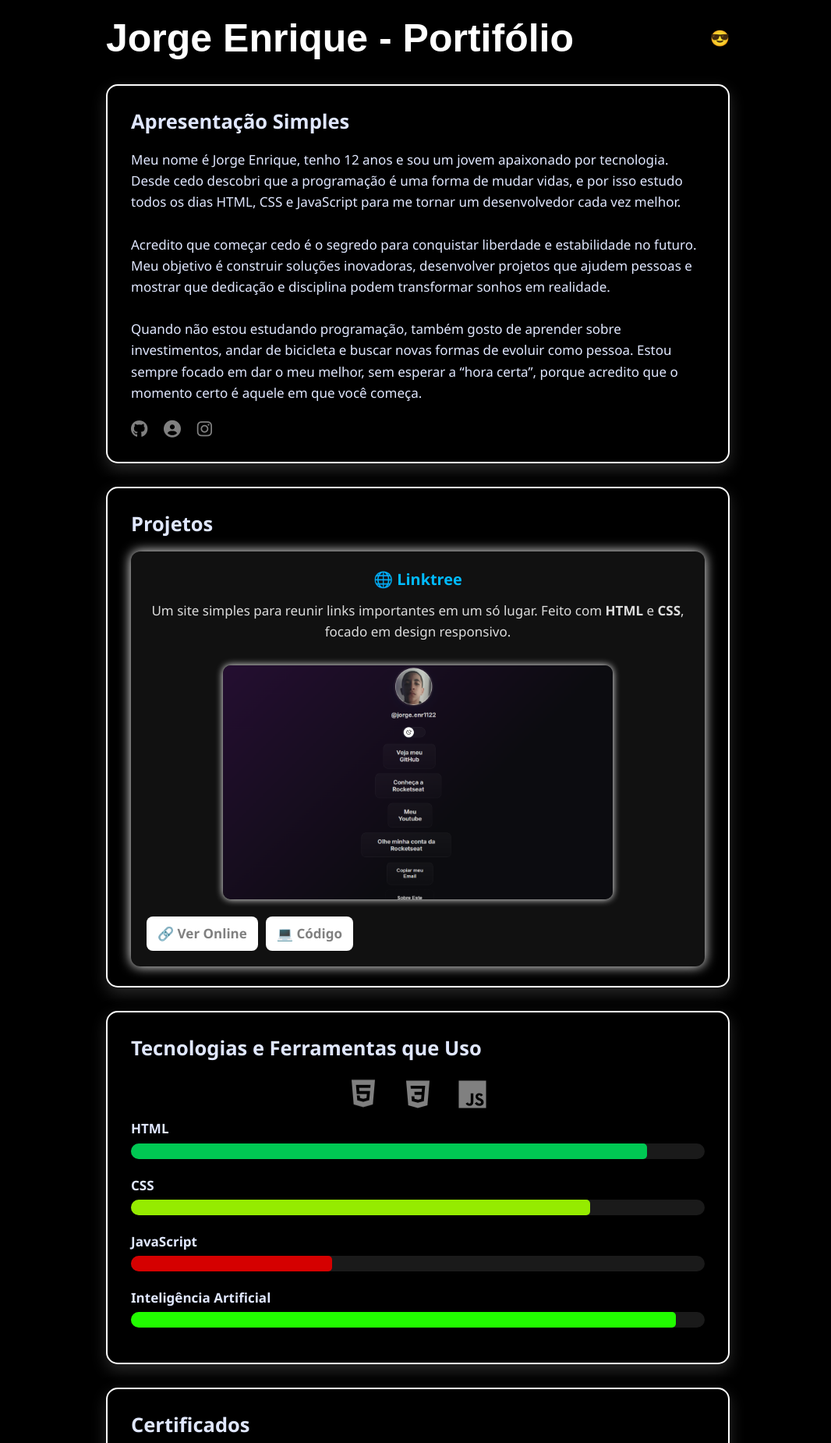
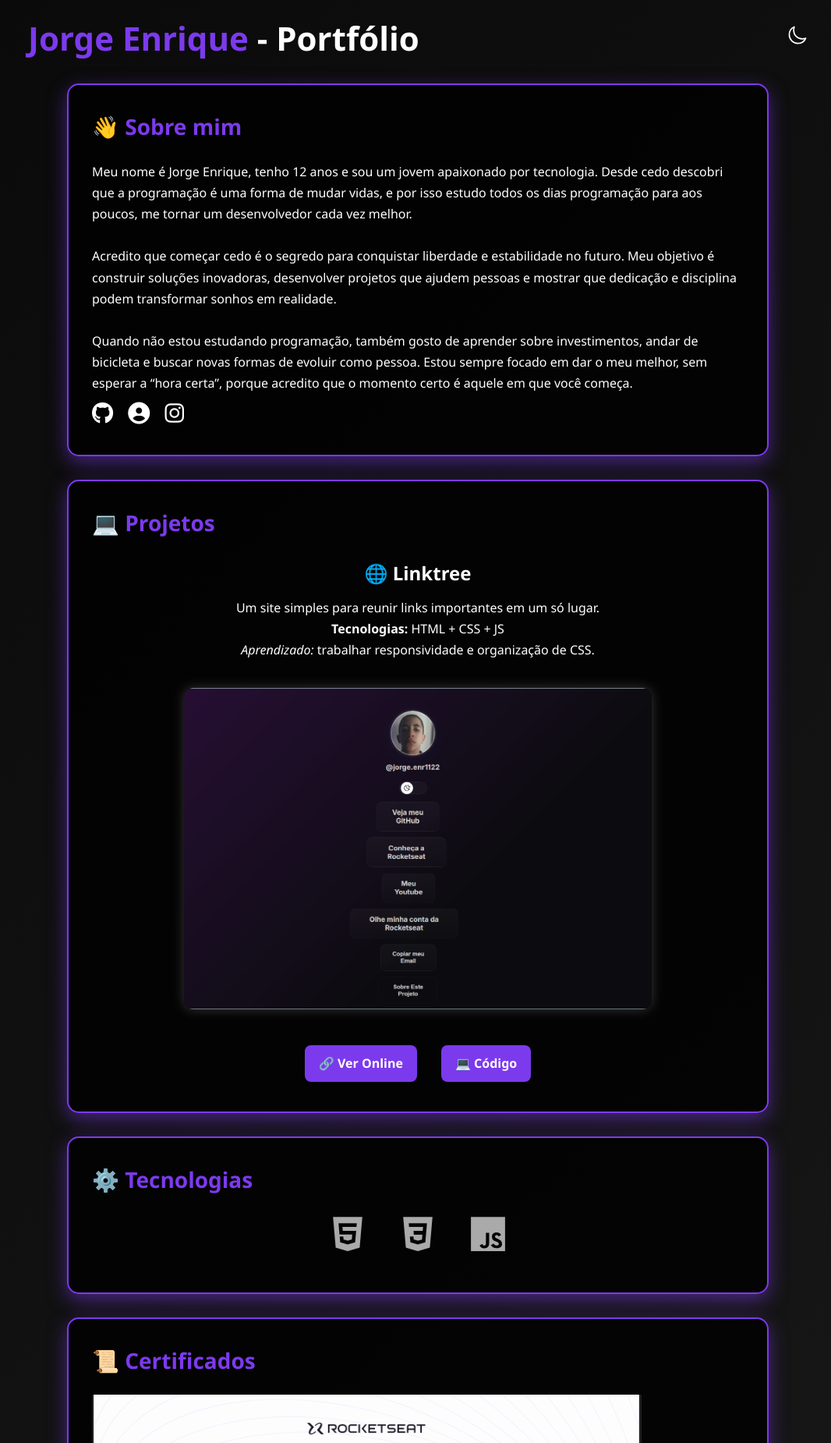
Before and after one commit to jorgedev1122/Portifolio, a plain HTML site: page index.html in a window 1280 px wide. Shown: the top 1850 px of the page at 78% size, without its empty margins (104-1170 px from the left). Drawn offline with nearby package versions, Linux system fonts and the light colour scheme.

Commit message:
Reestruturação do Código

```diff
--- a/index.html
+++ b/index.html
@@ -3,58 +3,41 @@
 <head>
   <meta charset="UTF-8">
   <meta name="viewport" content="width=device-width, initial-scale=1.0">
-  <title>Jorge Enrique - Portifólio</title>
+  <title>Portfólio - Jorge Enrique</title>
   <link rel="stylesheet" href="style.css">
   <script src="https://kit.fontawesome.com/9e869c2f88.js" crossorigin="anonymous"></script>
+  <script src="https://unpkg.com/scrollreveal"></script>
 </head>
 <body>
+  <!-- HEADER -->
   <header>
-    <h1>Jorge Enrique - Portifólio</h1>
+    <h1><span class="highlight">Jorge Enrique</span> - Portfólio</h1>
     <button id="theme-toggle"><ion-icon name="moon-outline"></ion-icon></button>
   </header>
 
   <main>
     <!-- SOBRE MIM -->
-    <section class="box">
-      <h2>Apresentação Simples</h2>
+    <section class="box reveal">
+      <h2>👋 Sobre mim</h2>
       <p>
-       <p>
-  Meu nome é Jorge Enrique, tenho 12 anos e sou um jovem apaixonado por tecnologia.
-  Desde cedo descobri que a programação é uma forma de mudar vidas,
-  e por isso estudo todos os dias HTML, CSS e JavaScript para me tornar
-  um desenvolvedor cada vez melhor.
-  <br><br>
-  Acredito que começar cedo é o segredo para conquistar liberdade e
-  estabilidade no futuro. Meu objetivo é construir soluções inovadoras,
-  desenvolver projetos que ajudem pessoas e mostrar que dedicação e
-  disciplina podem transformar sonhos em realidade.
-  <br><br>
-  Quando não estou estudando programação, também gosto de aprender sobre
-  investimentos, andar de bicicleta e buscar novas formas de evoluir como pessoa.
-  Estou sempre focado em dar o meu melhor, sem esperar a “hora certa”,
-  porque acredito que o momento certo é aquele em que você começa.
-</p>
+        Meu nome é Jorge Enrique, tenho 12 anos e sou um jovem apaixonado por tecnologia. Desde cedo descobri que a programação é uma forma de mudar vidas, e por isso estudo todos os dias programação para aos poucos, me tornar um desenvolvedor cada vez melhor. <br><br> Acredito que começar cedo é o segredo para conquistar liberdade e estabilidade no futuro. Meu objetivo é construir soluções inovadoras, desenvolver projetos que ajudem pessoas e mostrar que dedicação e disciplina podem transformar sonhos em realidade. <br><br> Quando não estou estudando programação, também gosto de aprender sobre investimentos, andar de bicicleta e buscar novas formas de evoluir como pessoa. Estou sempre focado em dar o meu melhor, sem esperar a “hora certa”, porque acredito que o momento certo é aquele em que você começa.
       </p>
       <div class="social">
-        <a href="https://github.com/jorgedev1122" target="_blank">
-          <i class="fa-brands fa-github"></i>
-        </a>
-        <a href="https://app.rocketseat.com.br/me/jjorge-enrique" target="_blank">
-          <i class="fa-solid fa-circle-user"></i>
-        </a>
-        <a href="https://www.instagram.com/j0rge.enr1122" target="_blank">
-          <i class="fa-brands fa-instagram"></i>
-        </a>
+        <a href="https://github.com/jorgedev1122" target="_blank"><i class="fa-brands fa-github"></i></a>
+        <a href="https://app.rocketseat.com.br/me/jjorge-enrique" target="_blank"><i class="fa-solid fa-circle-user"></i></a>
+        <a href="https://www.instagram.com/j0rge.enr1122" target="_blank"><i class="fa-brands fa-instagram"></i></a>
       </div>
     </section>
 
     <!-- PROJETOS -->
-    <section class="box">
-      <h2>Projetos</h2>
+    <section class="box reveal">
+      <h2>💻 Projetos</h2>
       <div class="projeto">
         <h3>🌐 Linktree</h3>
         <p>Um site simples para reunir links importantes em um só lugar.
-     Feito com <strong>HTML</strong> e <strong>CSS</strong>, focado em design responsivo.</p>
+          <br><strong>Tecnologias:</strong> HTML + CSS + JS
+          <br><em>Aprendizado:</em> trabalhar responsividade e organização de CSS.
+        </p>
         <img src="./Foto.Portiólio.png" alt="Preview do projeto Linktree" class="projeto-img">
         <div class="botoes">
           <a href="https://jorgedev1122.github.io/My-Linktree/" target="_blank" class="btn">🔗 Ver Online</a>
@@ -62,80 +45,39 @@
         </div>
       </div>
     </section>
-</main>
 
-
-   <section class="box">
-  <h2>Tecnologias e Ferramentas que Uso</h2>
+    <!-- TECNOLOGIAS -->
+    <section class="box reveal">
+      <h2>⚙️ Tecnologias</h2>
       <div class="tech-icons">
         <ion-icon class="tech-icon" name="logo-html5"></ion-icon>
         <ion-icon class="tech-icon" name="logo-css3"></ion-icon>
         <ion-icon class="tech-icon" name="logo-javascript"></ion-icon>
       </div>
-  <div class="tech-skill">
-    <label>HTML</label>
-    <div class="bar">
-      <div class="fill html"></div>
-    </div>
-  </div>
-
-  <div class="tech-skill">
-    <label>CSS</label>
-    <div class="bar">
-      <div class="fill css"></div>
-    </div>
-  </div>
-
-  <div class="tech-skill">
-    <label>JavaScript</label>
-    <div class="bar">
-      <div class="fill js"></div>
-    </div>
-  </div>
-
-  <div class="tech-skill">
-    <label>Inteligência Artificial</label>
-    <div class="bar">
-      <div class="fill ia"></div>
-    </div>
-  </div>
     </section>
 
-
-  <section class="box">
-  <h2>Certificados</h2>
+    <!-- CERTIFICADOS -->
+    <section class="box reveal">
+      <h2>📜 Certificados</h2>
       <div class="certificado-container">
-    <img src="./Assets/Certificado.png" alt="aaaaa" />
+        <img src="./Assets/Certificado.png" alt="Certificado Rocketseat">
       </div>
-  <h3>SIGNIFICADO DO CURSO</h3>
-  <p>
-    O <strong>Curso Discover</strong> da Rocketseat é uma introdução completa e prática ao desenvolvimento web, focada em fundamentos essenciais para a criação de aplicações modernas. Durante o curso, aprendi os conceitos básicos de <strong>HTML, CSS e JavaScript</strong>, além de entender como construir páginas responsivas e interativas.
-  </p>
-  <p>
-    O curso aborda a importância da estruturação semântica com HTML, a estilização eficiente usando CSS, e a lógica de programação e manipulação do DOM com JavaScript. Também aprendi sobre boas práticas de desenvolvimento, organização de código e a utilização de ferramentas que facilitam o fluxo de trabalho.
-  </p>
-  <p>
-    Esse curso foi fundamental para consolidar minha base em front-end, preparando-me para avançar em projetos mais complexos e integrar outras tecnologias no meu processo de aprendizado.
-  </p>
+O <strong>Curso Discover</strong> da Rocketseat é uma introdução completa e prática ao desenvolvimento web, focada em fundamentos essenciais para a criação de aplicações modernas. Durante o curso, aprendi os conceitos básicos de <strong>HTML, CSS e JavaScript</strong>, além de entender como construir páginas responsivas e interativas. </p> <p> O curso aborda a importância da estruturação semântica com HTML, a estilização eficiente usando CSS, e a lógica de programação e manipulação do DOM com JavaScript. Também aprendi sobre boas práticas de desenvolvimento, organização de código e a utilização de ferramentas que facilitam o fluxo de trabalho. </p> <p> Esse curso foi fundamental para consolidar minha base em front-end, preparando-me para avançar em projetos mais complexos e integrar outras tecnologias no meu processo de aprendizado. </p>
     </section>
 
+    <!-- CONTATO -->
+    <section class="box reveal">
       <h2>Contato</h2>
-<p>🠗 Entre em contato por email 🠗</p>
-<p>jorgeenriqueantunes@gmail.com</p>
-
-
-
-
+      <p>🢃 Entre em Contato comigo por email 🢃</p>
+      <p class="email">jorgeenriqueantunes@gmail.com</p>
+    </section>
+  </main>
 
   <footer>
     <p>&copy; 2025 - Jorge Enrique</p>
   </footer>
+
   <script src="script.js"></script>
-
-
-
-
-
   <script type="module" src="https://unpkg.com/ionicons@7.1.0/dist/ionicons/ionicons.esm.js"></script>
   <script nomodule src="https://unpkg.com/ionicons@7.1.0/dist/ionicons/ionicons.js"></script>
 </body>
--- a/script.js
+++ b/script.js
@@ -2,40 +2,20 @@ document.addEventListener('DOMContentLoaded', () => {
   const btn = document.getElementById("theme-toggle");
   const body = document.body;
 
-  // Aplica o tema salvo anteriormente (persistência)
   const savedTheme = localStorage.getItem('theme');
-  if (savedTheme === 'light') {
-    body.classList.add('light');
-    btn.textContent = "🙂";
-  } else {
-    body.classList.remove('light');
-    btn.textContent = "😎";
-  }
+  if (savedTheme === 'light') body.classList.add('light');
 
-  // Alterna tema ao clicar no botão
   btn.addEventListener("click", () => {
     body.classList.toggle("light");
+    localStorage.setItem("theme", body.classList.contains("light") ? "light" : "dark");
+  });
 
-    const isLight = body.classList.contains("light");
-    btn.textContent = isLight ? "🙂" : "😎";
-
-    // Salva preferência
-    localStorage.setItem("theme", isLight ? "light" : "dark");
+  // ScrollReveal animações
+  ScrollReveal().reveal('.reveal', {
+    distance: '50px',
+    duration: 1000,
+    easing: 'ease-in-out',
+    origin: 'bottom',
+    interval: 200
   });
 });
-
-document.addEventListener('DOMContentLoaded', () => {
-  const icons = document.querySelectorAll(".tech-icon");
-  let current = 0;
-
-  setInterval(() => {
-    // remove animação de todos
-    icons.forEach(icon => icon.classList.remove("pulando"));
-
-    // adiciona a animação ao ícone atual
-    icons[current].classList.add("pulando");
-
-    // passa pro próximo
-    current = (current + 1) % icons.length;
-  }, 300);
-});
--- a/style.css
+++ b/style.css
@@ -1,27 +1,24 @@
-
 * {
   margin: 0;
   padding: 0;
   box-sizing: border-box;
 }
+
 body {
-font-family: Arial, sans-serif;
-  background-color: black;
-  background-image: url(./Assets/Background.jpg);
-  background-position: center;
-  background-repeat: repeat-x;
-  background-size: auto;
+  font-family: 'Segoe UI', Tahoma, Geneva, Verdana, sans-serif;
+  background: linear-gradient(135deg, #0a0a0a, #1a1a1a);
   color: white;
   display: flex;
   flex-direction: column;
   align-items: center;
   min-height: 100vh;
   padding: 20px;
+  transition: background 0.3s ease, color 0.3s ease;
 }
 
 header {
   width: 100%;
-  max-width: 800px;
+  max-width: 1000px;
   display: flex;
   justify-content: space-between;
   align-items: center;
@@ -29,293 +26,160 @@ header {
 }
 
 header h1 {
-  font-size: 50px;
+  font-size: 42px;
+  font-weight: bold;
+}
 
+.highlight {
+  color: #7c3aed;
 }
 
 #theme-toggle {
   background: none;
   border: none;
-  font-size: 20px;
+  font-size: 26px;
   cursor: pointer;
   color: white;
 }
 
-/* Caixinhas */
+/* Caixa */
 .box {
-  background-color: rgba(0, 0, 0, 1);
-  border: 2px solid white;
-  border-radius: 10px;
-  padding: 20px;
-  margin-bottom: 25px;
-  box-shadow: 0px 0px 15px black;
-  max-width: 800px;
+  background: rgba(0, 0, 0, 0.8);
+  border: 2px solid #7c3aed;
+  border-radius: 15px;
+  padding: 30px;
+  margin-bottom: 30px;
+  box-shadow: 0 8px 25px rgba(124, 58, 237, 0.5);
+  max-width: 900px;
   width: 100%;
+  line-height: 1.7;
+  transition: transform 0.3s ease, box-shadow 0.3s ease;
+}
+
+.box:hover {
+  transform: translateY(-6px);
+  box-shadow: 0 12px 35px rgba(124, 58, 237, 0.8);
 }
 
 .box h2 {
-  margin-bottom: 15px;
+  color: #7c3aed;
+  margin-bottom: 20px;
+  font-size: 28px;
 }
 
-.box p {
-  margin-bottom: 15px;
+.projeto-img {
+  width: 100%;
+  max-width: 600px;
+  border-radius: 12px;
+  margin: 15px 0;
+  box-shadow: 0 0 15px rgba(255, 255, 255, 0.2);
 }
 
-/* Social icons */
+/* Botões */
+.btn {
+  display: inline-block;
+  padding: 10px 18px;
+  margin: 8px;
+  border-radius: 8px;
+  background: #7c3aed;
+  color: white;
+  font-weight: bold;
+  text-decoration: none;
+  transition: 0.3s;
+}
+
+.btn:hover {
+  background: white;
+  color: #7c3aed;
+  box-shadow: 0 0 12px #7c3aed;
+}
+
+/* Social */
 .social a {
   margin-right: 15px;
-  font-size: 22px;
+  font-size: 28px;
   color: white;
   transition: 0.3s;
 }
 
 .social a:hover {
-  color: cyan;
+  color: #7c3aed;
 }
 
+/* Tecnologias */
+.tech-icons {
+  display: flex;
+  justify-content: center;
+  gap: 40px;
+  margin: 20px 0;
+}
+
+.tech-icon {
+  font-size: 50px;
+  color: #aaa;
+  transition: transform 0.3s ease, color 0.3s ease;
+}
+
+.tech-icon:hover {
+  transform: scale(1.2);
+  color: #7c3aed;
+}
+
+/* Contato */
+.email {
+  font-size: 18px;
+  font-weight: bold;
+  color: #7c3aed;
+}
+
+/* Footer */
 footer {
   margin-top: auto;
-  padding: 10px;
+  padding: 15px;
   font-size: 14px;
   color: gray;
+  text-align: center;
 }
 
-/* Tema claro */
+/* Light theme */
 body.light {
-  background-color: #f4f4f4;
+  background: #f4f4f4;
   color: #121212;
 }
 
 body.light .box {
-  background-color: rgba(255, 255, 255, 0.9);
-  color: #121212;
-  border-color: #121212;
-}
-
-body.light .social a {
+  background: white;
+  border: 2px solid #7c3aed;
   color: #121212;
 }
 
-body.light .social a:hover {
-  color: blue;
+body.light .highlight {
+  color: #7c3aed;
 }
 
 body.light #theme-toggle {
   color: #121212;
 }
 
-body.light header h1 {
-  color: #121212; /* escuro no modo claro */
-}
-
-body.light .nome {
-  color: black; /* texto preto no fundo claro */
-}
-
-
-
-
-
-.box a {
-  color: gray;
-  text-decoration: none;
-  font-weight: bold;
-  transition: 0.3s;
-}
-
-.box a:hover {
-  text-decoration: none;
-  color: whitesmoke;
-}
-
-.box ul {
-  list-style-type: disc;
-  padding-left: 20px;
-  color: white;
-  font-size: 16px;
-}
-
-.box ul li {
-  margin-bottom: 8px;
-}
-
-.box h3 {
-  text-align: center;
-}
-
-.box {
-  background-color: rgba(0, 0, 0, 1);
-  border: 2px solid #ffff;
-  border-radius: 15px;
-  padding: 25px 30px;
-  margin-bottom: 30px;
-  box-shadow: 0 8px 20px rgba(50, 50, 50, 0.8);
-  max-width: 800px;
-  width: 100%;
-  color: #e0e7ff;
-  font-size: 17px;
-  line-height: 1.6;
-  font-family: 'Segoe UI', Tahoma, Geneva, Verdana, sans-serif;
-  transition: transform 0.3s ease;
-}
-
-.box:hover {
-  transform: translateY(-5px);
-  box-shadow: 0 12px 30px rgba(255, 255, 255, 1);
-}
-
-body.light .box ul {
-  color: #121212; /* texto escuro no modo claro */
-}
-
-.tech-icons {
-  display: flex;
-  justify-content: center;
-  gap: 30px;
-  margin-top: 20px;
-  margin-bottom: 10px;
-}
-
-.tech-icon {
-  font-size: 40px;
-  color: gray;
-  transition: transform 0.3s ease;
-}
-
-/* Animação do pulo */
-@keyframes pulinho {
-  0%   { transform: translateY(0); }
-  30%  { transform: translateY(-15px); }
-  60%  { transform: translateY(0); }
-  100% { transform: translateY(0); }
-}
-
-/* classe para aplicar a animação */
-.tech-icon.pulando {
-  animation: pulinho 0.6s ease;
-}
-.tech-skill {
-  margin-bottom: 20px;
-}
-
-.tech-skill label {
-  display: block;
-  margin-bottom: 5px;
-  font-weight: bold;
-}
-
-.bar {
-  background-color: rgba(255, 255, 255, 0.1);
-  border-radius: 10px;
-  overflow: hidden;
-  height: 20px;
-}
-
-.fill {
-  height: 100%;
-  background-color: cyan;
-  transition: width 1s ease-in-out;
-}
-
-
-.fill.html { width: 80%; } /* você escolhe os valores */
-.fill.css { width: 75%; }
-.fill.js { width: 50%; }
-.fill.ia { width: 90%; }
-
-@keyframes fillBar {
-  from { width: 0; }
-  to { width: var(--target-width); }
-}
-
-.fill {
-  height: 100%;
-  transition: width 1s ease-in-out;
-  border-radius: 5px;
-}
-
-/* Personalize os níveis com cor e largura */
-
-.fill.html {
-  width: 90%;
-  background-color: #00c853; /* verde */
-}
-
-.fill.css {
-  width: 80%;
-  background-color: #95eb00; /* amarelo */
-}
-
-.fill.js {
-  width: 35%;
-  background-color: #d50000; /* vermelho */
-}
-
-.fill.ia {
-  width: 95%;
-  background-color: #22fc00; /* azul-ciano */
-}
-
-.fill {
-  display: flex;
-  align-items: center;
-  justify-content: center;
-  color: white;
-  font-weight: bold;
-  font-size: 12px;
-}
-
-.projetos {
-  display: flex;
-  flex-direction: column;
-  gap: 20px;
-}
-
+/* Centralizar conteúdo da seção Projetos */
 .projeto {
-  background: #111;
-  padding: 20px;
-  border-radius: 12px;
-  box-shadow: 0 0 15px rgb(255, 255, 255);
-  text-align: center;
+  text-align: center; /* centraliza títulos, textos e imagens */
 }
 
 .projeto h3 {
   margin-bottom: 10px;
-  color: rgb(0, 187, 255);
+  font-size: 24px;
 }
 
 .projeto p {
-  margin-bottom: 15px;
-  color: #ddd;
+  margin: 10px 0 20px 0;
 }
 
+/* Centralizar os botões */
 .botoes {
   display: flex;
-  gap: 10px;
+  justify-content: center;
+  gap: 15px;
+  flex-wrap: wrap; /* permite quebrar linha em telas menores */
+  margin-top: 15px;
 }
-
-.btn {
-  text-decoration: none;
-  background: white;
-  color: #000;
-  padding: 8px 14px;
-  border-radius: 8px;
-  font-weight: bold;
-  transition: 0.3s;
-}
-
-.btn:hover {
-  background: black;
-  transform: scale(1.05);
-}
-
-.projeto-img {
-  width: 100%;          /* ajusta à largura do card */
-  max-width: 500px;     /* não passa disso */
-  max-height: 300px;    /* altura máxima */
-  object-fit: cover;    /* corta o excesso sem distorcer */
-  border-radius: 10px;  /* bordas arredondadas */
-  margin: 15px 0;
-  box-shadow: 0 0 10px rgb(255, 255, 255);
- text-align: center;
-}
```
Also changed, not shown: 1 other file. Lines whose indentation alone changed are shown as unchanged.
